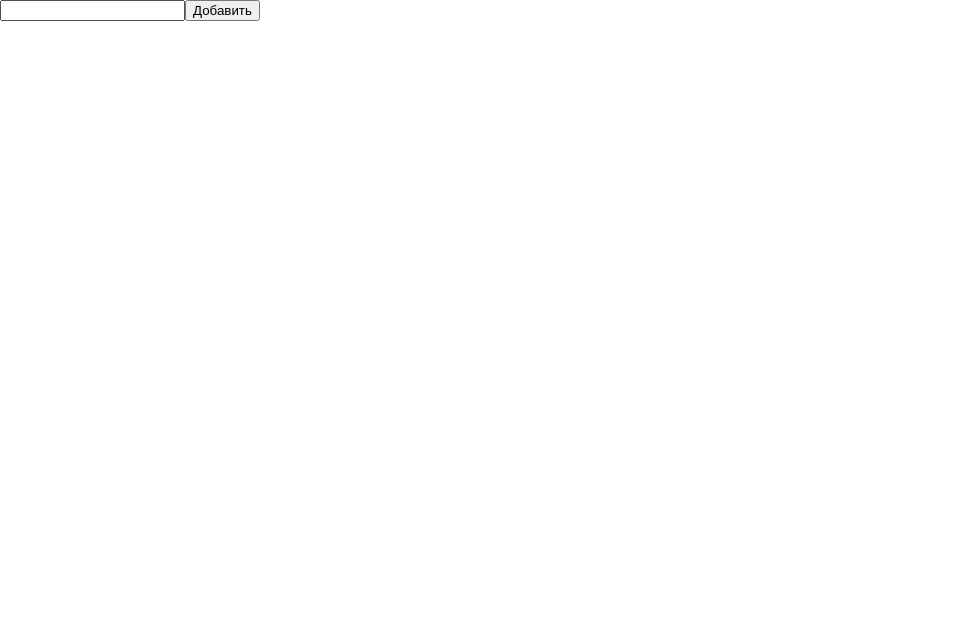
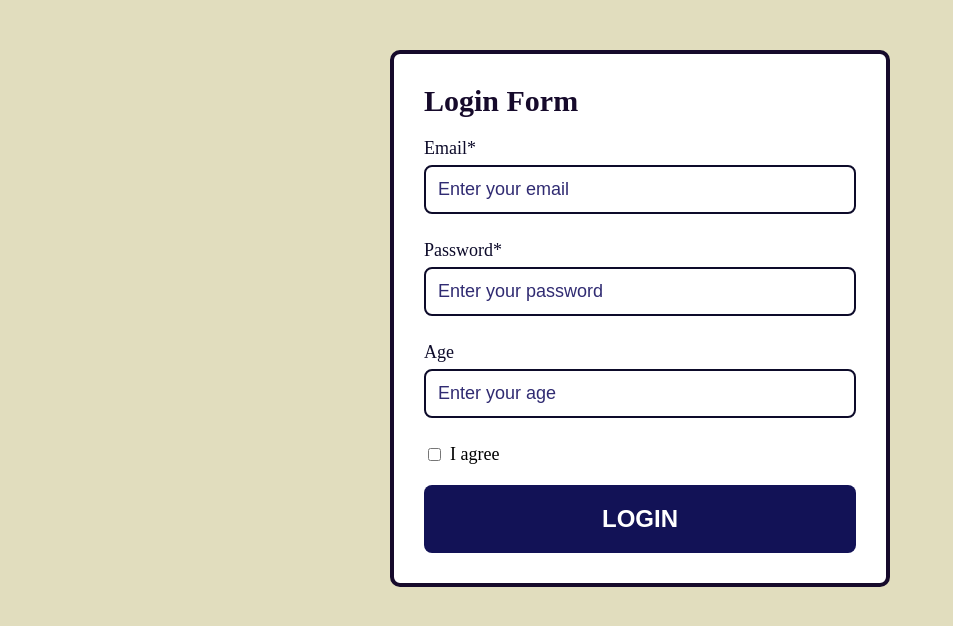
Before and after one commit to iwan-semjonow-dev/78_react_ts, a React (Vite) app: page / in a window 1280 px wide. Shown: the top 626 px of the page, without its empty margins (0-953 px from the left). Built offline with nearby package versions, Linux system fonts and the light colour scheme.

Commit message:
Add lesson 10

```diff
--- a/package.json
+++ b/package.json
@@ -12,8 +12,10 @@
   "dependencies": {
     "@emotion/react": "^11.14.0",
     "@emotion/styled": "^11.14.1",
+    "formik": "^2.4.9",
     "react": "^19.2.8",
-    "react-dom": "^19.2.8"
+    "react-dom": "^19.2.8",
+    "yup": "^1.7.1"
   },
   "devDependencies": {
     "@eslint/js": "^10.0.1",
--- a/src/App.tsx
+++ b/src/App.tsx
@@ -4,7 +4,8 @@ import GlobalStyles from "./styles/GlobalStyles";
 // import Lesson06 from "./lessons/Lesson06/Lesson06";
 // import Lesson07 from "./lessons/Lesson07/Lesson07";
 // import Lesson08 from "./lessons/Lesson08/Lesson08";
-import Lesson09 from "./lessons/Lesson09/Lesson09";
+// import Lesson09 from "./lessons/Lesson09/Lesson09";
+import Lesson10 from "./lessons/Lesson10/Lesson10";
 // Homeworks imports
 function App() {
   return (
@@ -21,7 +22,8 @@ function App() {
       {/* <Lesson07/> */}
       {/* Lesson 08. Controlled and uncontrolled components */}
       {/* <Lesson08 /> */}
-      <Lesson09 />
+      {/* <Lesson09 /> */}
+      <Lesson10 />
     </>
   );
 }
--- a/src/components/Input/Input.tsx
+++ b/src/components/Input/Input.tsx
@@ -1,5 +1,4 @@
-import { InputComponent, InputWrapper, Label } from "./styles";
-
+import { ErrorMessage, InputComponent, InputWrapper, Label } from "./styles";
 import type { InputProps } from "./types";
 function Input({
     name,
@@ -9,6 +8,7 @@ function Input({
     value,
     onChange,
     label,
+    error
 }: InputProps) {
     return (
         <InputWrapper>
@@ -21,7 +21,9 @@ function Input({
                 value={value}
                 onChange={onChange}
             />
+            <ErrorMessage>{error}</ErrorMessage>
         </InputWrapper>
     );
 }
+
 export default Input;
--- a/src/components/Input/styles.ts
+++ b/src/components/Input/styles.ts
@@ -1,6 +1,5 @@
 import styled from "@emotion/styled";
 export const InputWrapper = styled.div`
-
   display: flex;
   flex-direction: column;
   gap: 6px;
@@ -21,3 +20,7 @@ export const InputComponent = styled.input`
     color: rgb(48, 43, 114);
   }
 `;
+export const ErrorMessage = styled.div`
+  font-size: 14px;
+  color: red;
+`;
--- a/src/components/Input/types.ts
+++ b/src/components/Input/types.ts
@@ -8,4 +8,5 @@ export interface InputProps {
     value?: string;
     onChange?: (event: ChangeEvent<HTMLInputElement>) => void;
     label?: string;
+    error?: string;
 }
--- /dev/null
+++ b/src/components/LoginForm/LoginForm.tsx
@@ -0,0 +1,94 @@
+import { useFormik } from "formik";
+import * as Yup from "yup";
+
+import Input from "../Input/Input";
+import {
+    Checkbox,
+    CheckboxContainer,
+    CheckboxLabel,
+    LoginFormComponent,
+    Title,
+} from "./styles";
+import Button from "../Button/Button";
+
+function LoginForm() {
+
+    //   Валидационная схема
+    const schema = Yup.object().shape({
+        email: Yup.string()
+            .required("Field email is required")
+            .email("Field has type email")
+            .min(10, "Min 10 symbols")
+            .max(30, "Max 30 symbols"),
+        password: Yup.string()
+            .required("Field password is required")
+            .min(8, "Min 8 symbols"),
+        age: Yup.number().typeError("Type number").min(18, "Min age 18"),
+        agree: Yup.boolean().oneOf([true], "You should agree"),
+    });
+
+    // Настройка формы через formik
+    // В вызов useFormik передаём объект настройки
+    const formik = useFormik({
+        initialValues: {
+            email: "",
+            password: "",
+            age: "",
+            agree: false,
+        },
+        validationSchema: schema,
+        validateOnChange: false,
+        //  onSubmit - содержит функцию, которую нужно вызвать при
+        // событии submit
+        onSubmit: (values) => {
+            console.log(values);
+        },
+    });
+    // console.log(formik)
+
+    return (
+        <LoginFormComponent onSubmit={formik.handleSubmit}>
+            <Title>Login Form</Title>
+            <Input
+                name="email"
+                label="Email*"
+                placeholder="Enter your email"
+                id="email_id"
+                value={formik.values.email}
+                onChange={formik.handleChange}
+                error={formik.errors.email}
+            />
+            <Input
+                name="password"
+                label="Password*"
+                placeholder="Enter your password"
+                id="password_id"
+                value={formik.values.password}
+                onChange={formik.handleChange}
+                error={formik.errors.password}
+            />
+            <Input
+                name="age"
+                label="Age"
+                type="number"
+                placeholder="Enter your age"
+                id="age_id"
+                value={formik.values.age}
+                onChange={formik.handleChange}
+                error={formik.errors.age}
+            />
+            <CheckboxContainer>
+                <Checkbox
+                    name="agree"
+                    type="checkbox"
+                    id="agree_id"
+                    checked={formik.values.agree}
+                    onChange={formik.handleChange}
+                />
+                <CheckboxLabel>I agree</CheckboxLabel>
+            </CheckboxContainer>
+            <Button name="LOGIN" type="submit" />
+        </LoginFormComponent>
+    );
+}
+export default LoginForm;
--- /dev/null
+++ b/src/components/LoginForm/styles.ts
@@ -0,0 +1,29 @@
+import styled from "@emotion/styled";
+
+export const LoginFormComponent = styled.form`
+  display: flex;
+  flex-direction: column;
+  gap: 20px;
+  min-width: 500px;
+  padding: 30px;
+  background-color: white;
+  border: 4px solid rgb(22, 10, 43);
+  border-radius: 10px;
+`;
+
+export const Title = styled.h2`
+  font-size: 30px;
+  color: rgb(22, 10, 43);
+`;
+
+export const CheckboxContainer = styled.div`
+  display: flex;
+  align-items: center;
+  gap: 6px;
+`;
+
+export const Checkbox = styled.input``;
+
+export const CheckboxLabel = styled.label`
+  font-size: 18px;
+`;
--- /dev/null
+++ b/src/lessons/Lesson10/Lesson10.tsx
@@ -0,0 +1,12 @@
+import LoginForm from "../../components/LoginForm/LoginForm";
+import { Lesson10Wrapper } from "./styles";
+
+function Lesson10() {
+    return (
+        <Lesson10Wrapper>
+            <LoginForm />
+        </Lesson10Wrapper>
+    );
+}
+
+export default Lesson10;
--- /dev/null
+++ b/src/lessons/Lesson10/styles.ts
@@ -0,0 +1,11 @@
+import styled from "@emotion/styled";
+
+export const Lesson10Wrapper = styled.div`
+  display: flex;
+  flex-direction: column;
+  align-items: center;
+  gap: 50px;
+  flex: 1;
+  padding: 50px;
+  background-color: rgb(225, 221, 190);
+`;
```
Also changed, not shown: src/components/LoginForm/types.ts (added), 1 other file (tests, documents, lock files or other folders).
